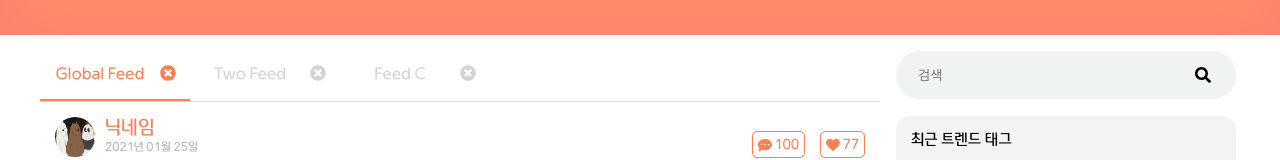
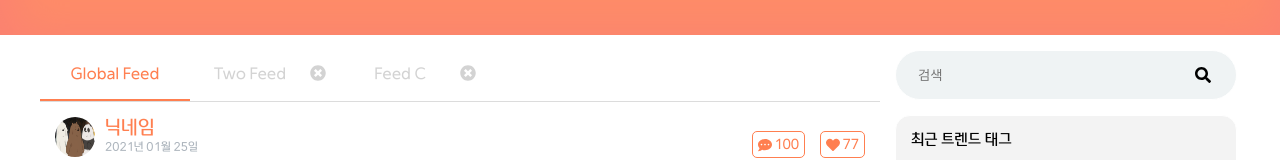
Before and after one commit to bbearcookie/FeedBoard, a React (Create React App) app in the folder react/: page / in a window 1280 px wide. Shown: the part 164-324 px from the top of the page. Built offline with nearby package versions, Linux system fonts and the light colour scheme.

Commit message:
리덕스 연동하여 태그 검색창으로 검색, 태그탭에서 제거 기능 완료

```diff
--- a/react/src/components/SearchBar.js
+++ /dev/null
@@ -1,38 +0,0 @@
-import React, { useState } from 'react';
-import classNames from 'classnames/bind';
-import './SearchBar.scss';
-import { FontAwesomeIcon } from '@fortawesome/react-fontawesome';
-import { faSearch } from '@fortawesome/free-solid-svg-icons';
-
-const SearchBar = () => {
-  const [active, setActive] = useState(false);
-  const [value, setValue] = useState('');
-
-  const onFocus = () => {
-    setActive(true);
-  }
-
-  const onBlur = () => {
-    setActive(false);
-  }
-
-  const onChange = (e) => {
-    setValue(e.target.value);
-  }
-
-  return (
-    <div className={classNames('SearchBar', {'active': active})}>
-      <input
-        type="text"
-        name="search"
-        placeholder="검색"
-        onFocus={onFocus}
-        onBlur={onBlur}
-        onChange={onChange}
-      />
-      <FontAwesomeIcon className="search-button" icon={faSearch}/>
-    </div>
-  );
-};
-
-export default SearchBar;
--- /dev/null
+++ b/react/src/components/home/TagSearchBar.js
@@ -0,0 +1,43 @@
+import React, { useState, useCallback } from 'react';
+import classNames from 'classnames/bind';
+import './TagSearchBar.scss';
+import { FontAwesomeIcon } from '@fortawesome/react-fontawesome';
+import { faSearch } from '@fortawesome/free-solid-svg-icons';
+
+const TagSearchBar = ({ input, onChangeInput, onInsert }) => {
+  const [active, setActive] = useState(false);
+
+  // 검색바 활성화, 비활성화에 따른 스타일 적용
+  const onFocus = useCallback(() => setActive(true), []);
+  const onBlur = useCallback(() => setActive(false), []);
+
+  // input 값 변경시 액션 함수 실행해서 리덕스 스토어에 값 적용
+  const onChange = useCallback((e) => onChangeInput(e.target.value), [onChangeInput]);
+
+  // 작성 완료시 태그탭에 새로운 태그 추가하고 input 값 초기화
+  const onSubmit = useCallback((e) => {
+    e.preventDefault();
+    onInsert(input);
+    onChangeInput('');
+  }, [input, onInsert, onChangeInput]);
+
+  return (
+    <form className={classNames('TagSearchBar', {'active': active})} onSubmit={onSubmit}>
+      <input
+        type="text"
+        name="search"
+        placeholder="검색"
+        value={input}
+        onFocus={onFocus}
+        onBlur={onBlur}
+        onChange={onChange}
+      />
+      <FontAwesomeIcon
+        className="search-button"
+        icon={faSearch}
+        onClick={onSubmit}/>
+    </form>
+  );
+};
+
+export default TagSearchBar;
--- a/react/src/components/SearchBar.scss
+++ b/react/src/components/home/TagSearchBar.scss
@@ -1,4 +1,4 @@
-.SearchBar {
+.TagSearchBar {
   width: 95%;
   height: 50px;
   margin: 15px;
@@ -34,7 +34,7 @@
   }
 }
 
-.SearchBar.active {
+.TagSearchBar.active {
   color: black;
   background: white;
   border: 1px solid #ff7f50;
--- a/react/src/components/home/TagTab.js
+++ b/react/src/components/home/TagTab.js
@@ -1,41 +1,20 @@
-import React, { useRef, useState } from 'react';
+import React from 'react';
 import './TagTab.scss';
 import TagTabItem from './TagTabItem';
 
-const TagTab = () => {
-  const [itemList, setItemList] = useState([
-    {
-      id: 0,
-      text: "Global Feed",
-      active: true
-    },
-    {
-      id: 1,
-      text: "Two Feed",
-      active: false
-    },
-    {
-      id: 2,
-      text: "Feed C",
-      active: false
-    },
-  ]);
-
-  const nextId = useRef(3);
-
-  const onClick = (id) => {
-    setItemList(itemList.map((item =>
-      item.id === id ?
-      { ...item, active: true } :
-      { ...item, active: false }
-    )));
-  }
-
+const TagTab = ({ tags, onRemove, onActive }) => {
   return (
     <div className="TagTab">
       <div className="item-area">
-        {itemList.map((item) => (
-          <TagTabItem key={item.id} id={item.id} text={item.text} active={item.active} onClick={onClick} />
+        {tags.map((item) => (
+          <TagTabItem
+            key={item.id}
+            id={item.id}
+            text={item.text}
+            active={item.active}
+            onActive={onActive}
+            onRemove={onRemove}
+          />
         ))}
       </div>
       <div className="divider" />
--- a/react/src/components/home/TagTabItem.js
+++ b/react/src/components/home/TagTabItem.js
@@ -1,18 +1,27 @@
-import React, { useState } from 'react';
+import React, { useCallback } from 'react';
 import { FontAwesomeIcon } from '@fortawesome/react-fontawesome';
 import { faTimesCircle } from '@fortawesome/free-solid-svg-icons';
 import "./TagTebItem.scss";
 import classnames from 'classnames';
 
-const TagTebItem = ({id, text, active, onClick}) => {
+const TagTebItem = ({id, text, active, onActive, onRemove}) => {
+  const onClickRemoveButton = useCallback((e) => {
+    e.stopPropagation(); // 삭제 버튼 눌렀을 때 삭제하려는 상위 div 요소의 onActive(id)가 동작하는걸 방지함
+    onRemove(id);
+  }, [onRemove, id]);
+
   return (
     <div
-      className={classnames("TagTebItem", {'active': active})}
-      onClick={() => onClick(id)}
+      className={classnames("TagTebItem", {'active': active}, {'first': id === 0})}
+      onClick={() => onActive(id)}
     >
       <div className="content-area">
         <p className="label">{text}</p>
-        <FontAwesomeIcon icon={faTimesCircle} />
+        <FontAwesomeIcon
+          className="icon"
+          icon={faTimesCircle}
+          onClick={onClickRemoveButton}
+        />
       </div>
       <div className="divider" />
     </div>
--- a/react/src/components/home/TagTebItem.scss
+++ b/react/src/components/home/TagTebItem.scss
@@ -36,3 +36,13 @@
     transition: all 0.5s;
   }
 }
+
+.TagTebItem.first {
+  .content-area {
+    grid-template-columns: 100%;
+
+    .icon {
+      display: none;
+    }
+  }
+}
--- /dev/null
+++ b/react/src/containers/home/TagSearchBarContainer.js
@@ -0,0 +1,24 @@
+import React, { useCallback } from 'react';
+import { useSelector, useDispatch } from 'react-redux';
+import TagSearchBar from '../../components/home/TagSearchBar';
+import { changeInput, insert } from '../../modules/tagTab';
+
+const TagSearchBarContainer = () => {
+  const { input } = useSelector(state => ({
+    input: state.tagTab.input
+  }));
+
+  const dispatch = useDispatch();
+  const onChangeInput = useCallback(input => dispatch(changeInput(input)), [dispatch]);
+  const onInsert = useCallback(text => dispatch(insert(text)), [dispatch]);
+
+  return (
+    <TagSearchBar
+      input={input}
+      onChangeInput={onChangeInput}
+      onInsert={onInsert}
+    />
+  );
+};
+
+export default React.memo(TagSearchBarContainer);
--- /dev/null
+++ b/react/src/containers/home/TagTabContainer.js
@@ -0,0 +1,24 @@
+import React, { useCallback } from 'react';
+import { useSelector, useDispatch } from 'react-redux';
+import TagTab from '../../components/home/TagTab';
+import { active, remove } from '../../modules/tagTab';
+
+const TagTabContainer = () => {
+  const { tags } = useSelector(state => ({
+    tags: state.tagTab.tags
+  }));
+
+  const dispatch = useDispatch();
+  const onRemove = useCallback(id => dispatch(remove(id)), [dispatch]);
+  const onActive = useCallback(id => dispatch(active(id)), [dispatch]);
+
+  return (
+    <TagTab
+      tags={tags}
+      onRemove={onRemove}
+      onActive={onActive}
+    />
+  );
+};
+
+export default React.memo(TagTabContainer);
--- a/react/src/modules/index.js
+++ b/react/src/modules/index.js
@@ -1,7 +1,8 @@
 import { combineReducers } from 'redux';
+import tagTab from './tagTab';
 
 const rootReducer = combineReducers({
-
+  tagTab
 });
 
 export default rootReducer;
--- /dev/null
+++ b/react/src/modules/tagTab.js
@@ -0,0 +1,54 @@
+import produce from 'immer';
+import { createAction, handleActions } from 'redux-actions';
+
+const initialState = {
+  input: '',
+  tags: [
+    {
+      id: 0,
+      text: "Global Feed",
+      active: true
+    },
+    {
+      id: 1,
+      text: "Two Feed",
+      active: false
+    },
+    {
+      id: 2,
+      text: "Feed C",
+      active: false
+    },
+  ]
+}
+let nextId = 3;
+
+const CHANGE_INPUT = 'tabTab/CHANGE_INPUT';
+const INSERT = 'tagTab/INSERT';
+const REMOVE = 'tagTab/REMOVE';
+const ACTIVE = 'tagTab/ACTIVE';
+
+export const changeInput = createAction(CHANGE_INPUT, input => input);
+export const insert = createAction(INSERT, text => ({
+  id: nextId++,
+  text,
+  active: false
+}));
+export const remove = createAction(REMOVE, id => id);
+export const active = createAction(ACTIVE, id => id);
+
+export default handleActions({
+  [CHANGE_INPUT]: (state, { payload: input }) => ({ ...state, input }),
+  [INSERT]: (state, { payload: tag }) => ({ ...state, tags: state.tags.concat(tag) }),
+  [REMOVE]: (state, { payload: id }) => ({
+    ...state,
+    tags: state.tags.filter(tag => tag.id !== id)
+  }),
+  [ACTIVE]: (state, { payload: id }) => produce(state, draft => {
+    draft.tags = state.tags.map(item =>
+      item.id === id ?
+      { ...item, active: true } :
+      { ...item, active: false }
+    );
+  })
+}, initialState);
--- a/react/src/pages/Home.js
+++ b/react/src/pages/Home.js
@@ -1,13 +1,13 @@
 import React from 'react';
 import { Outlet } from 'react-router-dom';
 import NavBar from '../components/NavBar';
-import SearchBar from '../components/SearchBar';
 import Footer from '../components/Footer';
 import Feed from '../components/home/Feed';
-import TagTab from '../components/home/TagTab';
 import TrendTagList from '../components/home/TrendTagList';
 import TitleBar from '../components/TitleBar';
 import './Home.scss';
+import TagTabContainer from '../containers/home/TagTabContainer';
+import TagSearchBarContainer from '../containers/home/TagSearchBarContainer';
 
 const Home = () => {
   return (
@@ -16,14 +16,14 @@ const Home = () => {
       <TitleBar />
       <section className="main-area">
         <section className="feed-area">
-          <TagTab />
+          <TagTabContainer />
           <Feed />
           <Feed />
           <Feed />
           <Feed />
         </section>
         <section className="side-area">
-          <SearchBar />
+          <TagSearchBarContainer />
           <TrendTagList />
         </section>
       </section>
```
